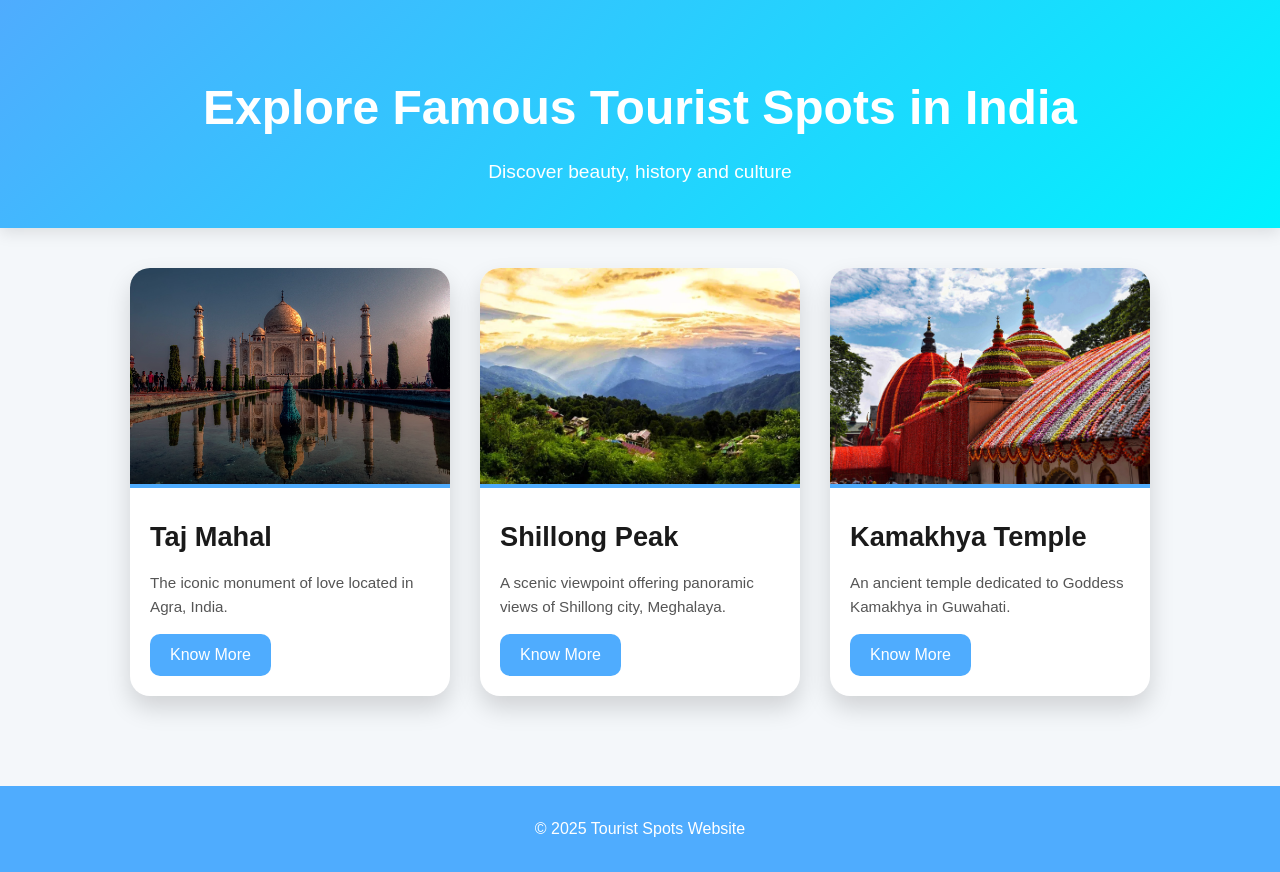
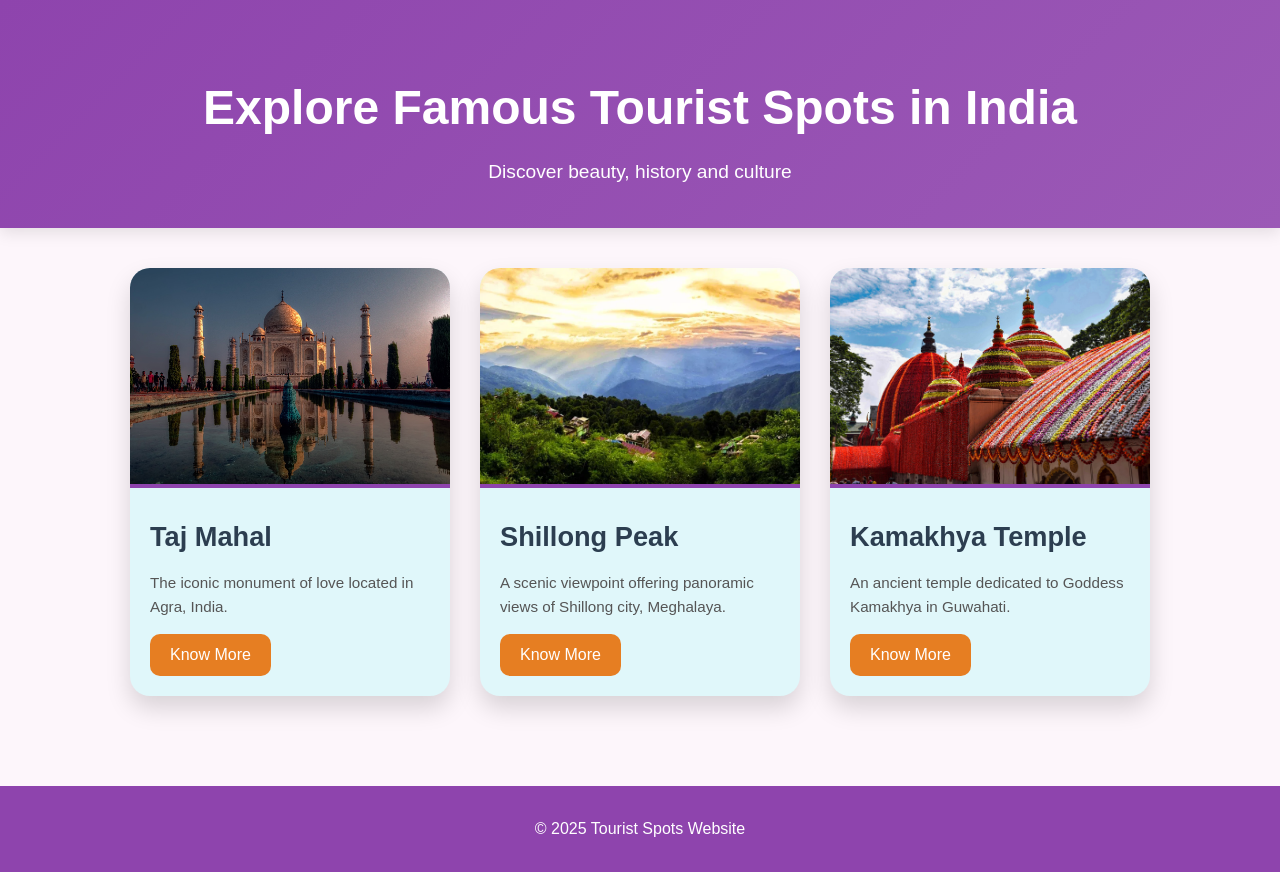
Before and after one commit to 21rituraj04/rituraj, a plain HTML site: page index.html in a window 1280 px wide. Drawn offline with Linux system fonts and the light colour scheme.

Commit message:
Update style.css

```diff
--- a/style.css
+++ b/style.css
@@ -7,7 +7,7 @@
 
 body {
     font-family: 'Poppins', sans-serif;
-    background: #f4f7fa;
+    background: #fdf6fb;  /* light pinkish background */
     color: #333;
     line-height: 1.6;
 }
@@ -16,7 +16,7 @@ body {
 header {
     text-align: center;
     padding: 70px 20px 40px;
-    background: linear-gradient(135deg, #4facfe, #00f2fe);
+    background: linear-gradient(135deg, #8e44ad, #9b59b6); /* purple gradient */
     color: white;
     box-shadow: 0 5px 15px rgba(0,0,0,0.1);
 }
@@ -43,7 +43,7 @@ main {
 
 /* Card Styles */
 .card {
-    background: white;
+    background: #e0f7fa;  /* soft teal background */
     width: 320px;
     border-radius: 20px;
     overflow: hidden;
@@ -60,7 +60,7 @@ main {
     width: 100%;
     height: 220px;
     object-fit: cover;
-    border-bottom: 4px solid #4facfe;
+    border-bottom: 4px solid #8e44ad;  /* matches header */
     transition: transform 0.3s ease;
 }
 
@@ -75,7 +75,7 @@ main {
 .card-content h2 {
     font-size: 1.7em;
     margin-bottom: 12px;
-    color: #1a1a1a;
+    color: #2c3e50; /* dark blue-gray for headings */
 }
 
 .card-content p {
@@ -87,7 +87,7 @@ main {
 /* Buttons */
 .card-content button {
     padding: 12px 20px;
-    background: #4facfe;
+    background: #e67e22;  /* vibrant orange */
     color: white;
     border: none;
     border-radius: 10px;
@@ -98,7 +98,7 @@ main {
 }
 
 .card-content button:hover {
-    background: #00f2fe;
+    background: #d35400;  /* darker orange on hover */
     transform: scale(1.05);
 }
 
@@ -106,7 +106,7 @@ main {
 footer {
     text-align: center;
     padding: 30px;
-    background: #4facfe;
+    background: #8e44ad;  /* match header */
     color: white;
     font-size: 1em;
     margin-top: 50px;
```
